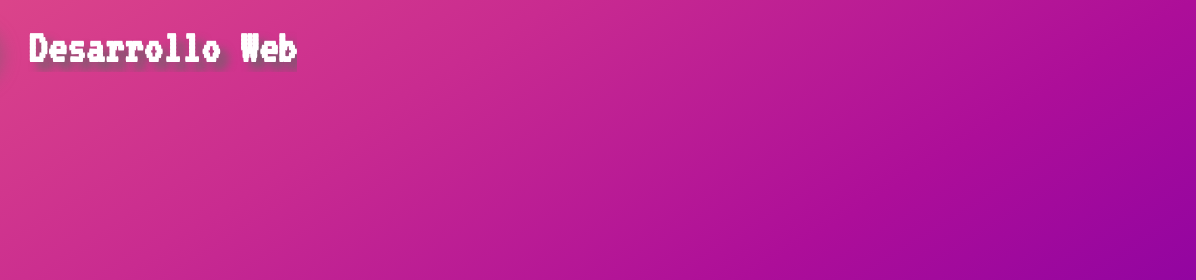
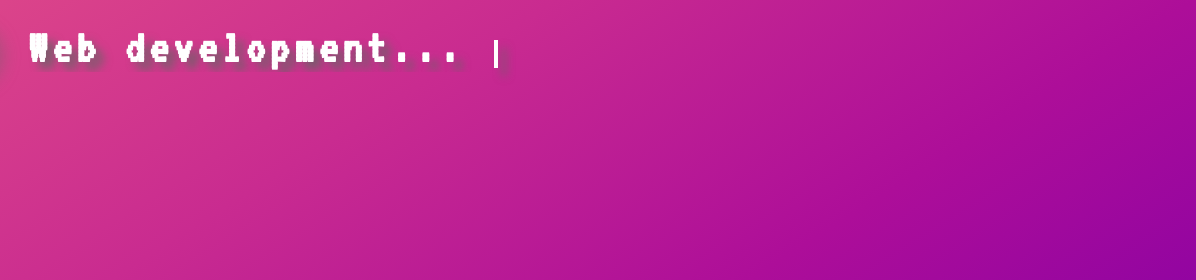
Before and after one commit to G43R1EL/ngcomputers.com.ar, a plain HTML site: page index.html in a window 1280 px wide. Shown: the top 280 px of the page, 84-1280 px from the left. Drawn offline with Linux system fonts and the light colour scheme.

Commit message:
Second commit... Few things done...

```diff
--- a/css/style.css
+++ b/css/style.css
@@ -19,12 +19,31 @@ header {
     align-items: center;
 }
 
+div.writer {
+    position: relative;
+}
+
+div.writer::before {
+    content: "";
+    position: absolute;
+    top: 0;
+    right: 0;
+    width: .25rem;
+    height: 35%;
+    margin: 2rem 0;
+    animation: blinkCursor 1s steps(3) infinite;
+    background-color: #ffffff;
+    box-shadow:  .5rem .5rem .5rem rgba(100,100,100,.75);
+}
+
 header h1 {
     color: #ffffff;
     font-size: 3rem;
+    letter-spacing: 5px;
     text-shadow: .5rem .5rem .5rem rgba(100,100,100,.75);
     margin: 1rem;
-    animation: typing 10s steeps(14) infinite;
+    white-space: nowrap;
+    animation: typing 10s steps(18) infinite;
     overflow: hidden;
 }
 
@@ -41,6 +60,18 @@ header img {
     }
     30%,60%
     {
-        width: 290px;
+        width: 453.6px;
     }
 }
+
+@keyframes blinkCursor {
+    0%, 75%
+    {
+        opacity: 1;
+    }
+    76%, 100%
+    {
+        opacity: 0;
+    }
+
+}
--- a/index.html
+++ b/index.html
@@ -14,7 +14,9 @@
 <body>
     <header>
         <img src="./assets/logo.svg" alt="NG Logo">
-        <h1>Desarrollo Web</h1>
+        <div class="writer">
+            <h1>Web development...</h1>
+        </div>
     </header>
     <main>
 
```
